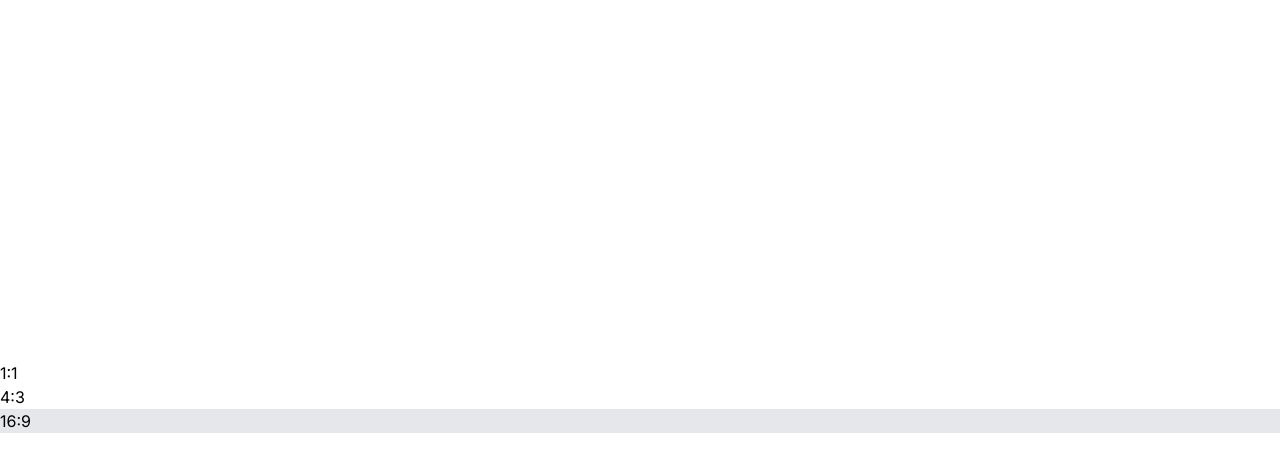
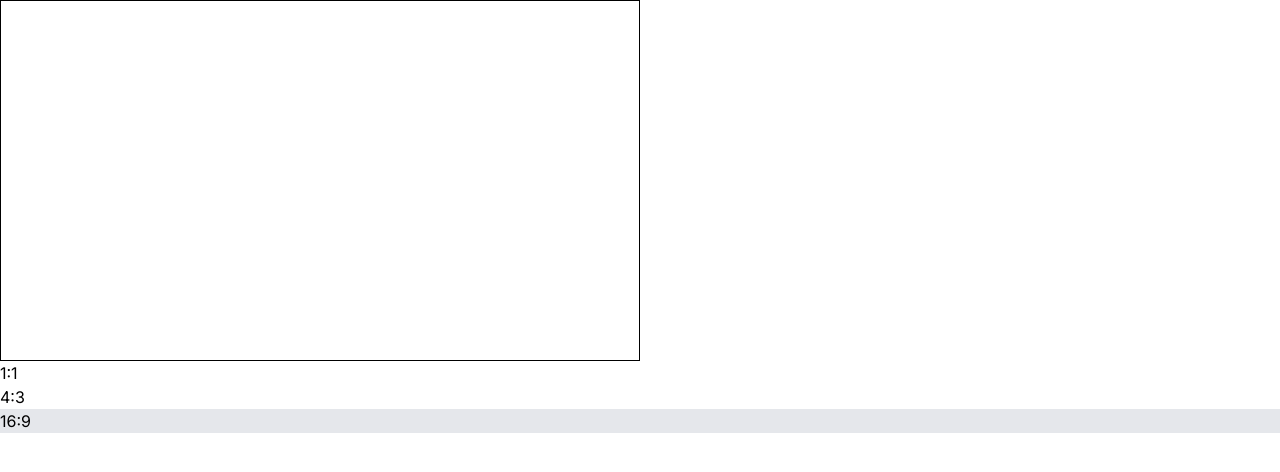
Before and after one commit to m1nsuppp/i-never-test-my-code, a Next.js app: page /editor in a window 1280 px wide. Shown: the top 472 px of the page. Built offline with nearby package versions, Linux system fonts and the light colour scheme.

Commit message:
[feat] CLS 방지

```diff
--- a/app/(pages)/editor/_components/canvas.tsx
+++ b/app/(pages)/editor/_components/canvas.tsx
@@ -8,7 +8,7 @@ type Size = {
   height: number;
 };
 
-const maxSize: Size = {
+const MAX_SIZE: Size = {
   width: 640,
   height: 640,
 } as const;
@@ -17,22 +17,44 @@ export function Canvas(): JSX.Element {
   const canvasRef = useRef<HTMLCanvasElement>(null);
   const selectedAspectRatio = useAspectRatioStore((state) => state.aspectRatio);
 
+  const { width, height } = getCanvasSize(selectedAspectRatio, MAX_SIZE);
+
   useEffect(() => {
-    if (!canvasRef.current) {
-      return;
+    if (canvasRef.current) {
+      canvasRef.current.width = width;
+      canvasRef.current.height = height;
     }
+  }, [width, height]);
 
-    const canvas = canvasRef.current;
-    const aspectRatio = selectedAspectRatio.width / selectedAspectRatio.height;
+  return (
+    <canvas
+      ref={canvasRef}
+      style={{
+        border: '1px solid #000000',
+        width,
+        height,
+      }}
+    />
+  );
+}
 
-    if (maxSize.width / maxSize.height > aspectRatio) {
-      canvas.width = maxSize.height * aspectRatio;
-      canvas.height = maxSize.height;
-    } else {
-      canvas.width = maxSize.width;
-      canvas.height = maxSize.width / aspectRatio;
-    }
-  }, [selectedAspectRatio]);
+function getCanvasSize(
+  aspectRatio: { width: number; height: number },
+  maxSize: Size = MAX_SIZE,
+): Size {
+  const ratio = aspectRatio.width / aspectRatio.height;
 
-  return <canvas ref={canvasRef} />;
+  const shouldConstrainWidth = MAX_SIZE.width / ratio > MAX_SIZE.height;
+
+  if (shouldConstrainWidth) {
+    return {
+      width: maxSize.height * ratio,
+      height: maxSize.height,
+    };
+  }
+
+  return {
+    width: maxSize.width,
+    height: maxSize.width / ratio,
+  };
 }
```
